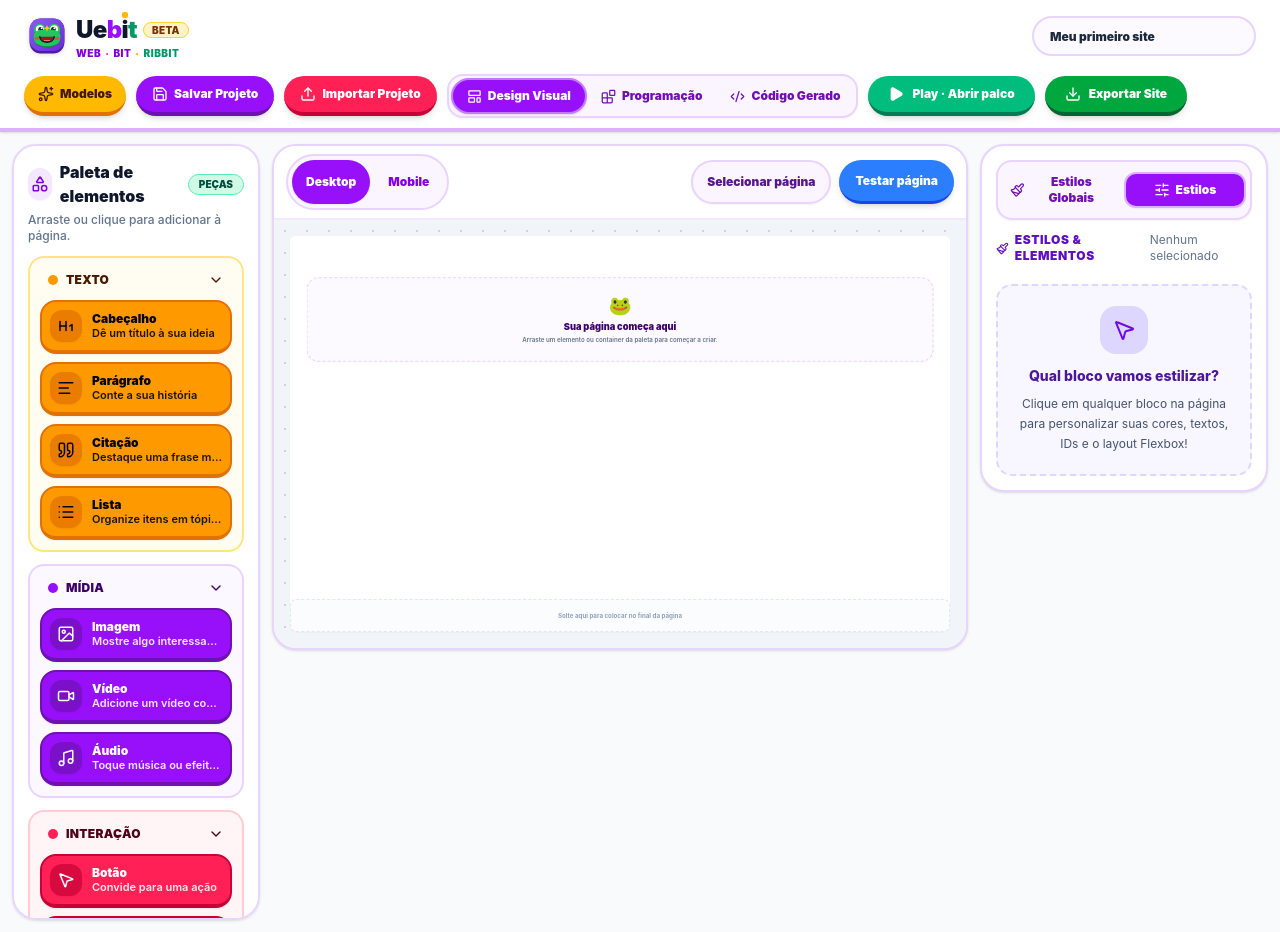
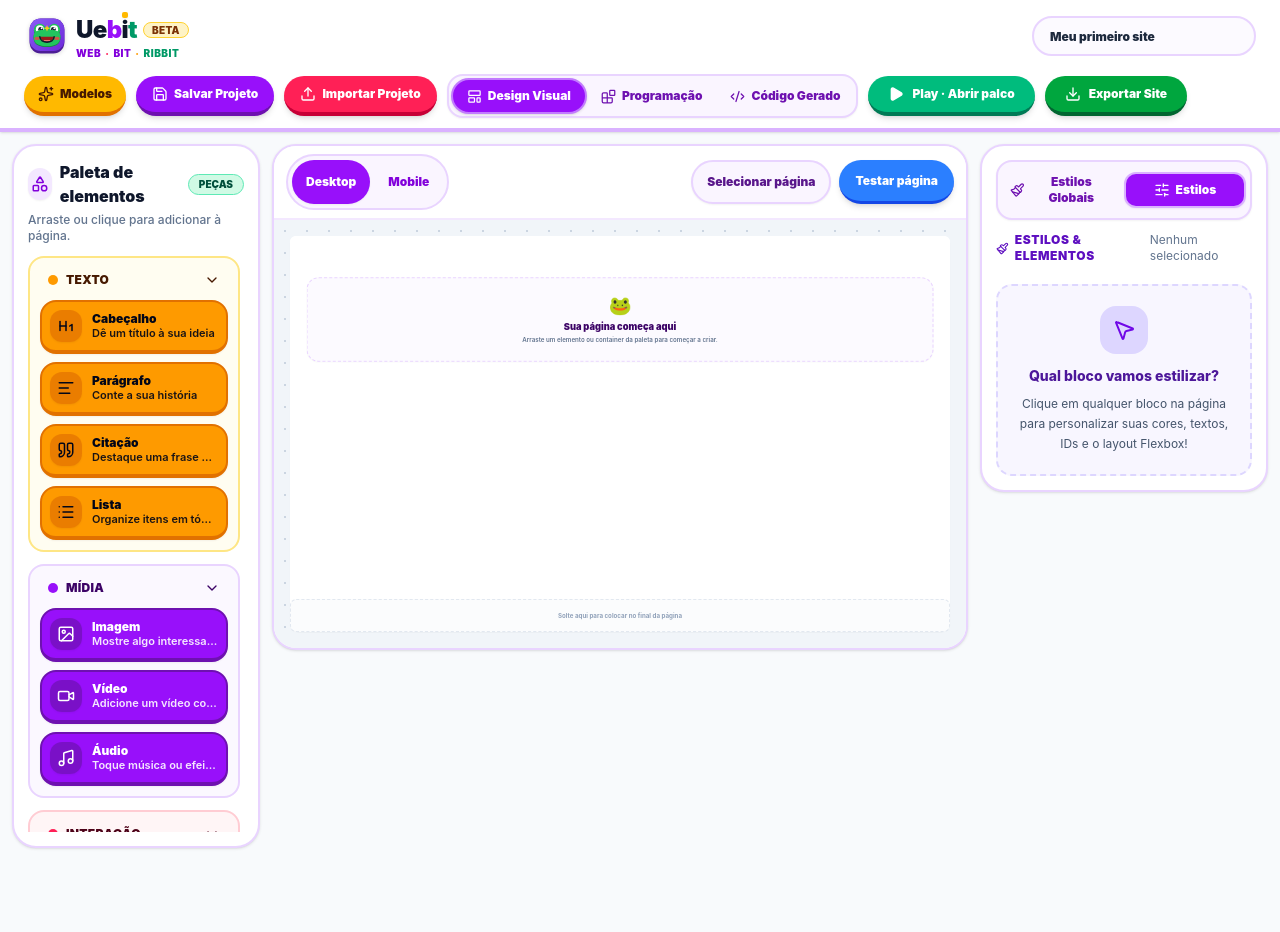
Before and after one commit to leomoreiraa/uebit, a React (Vite) app: page /editor in a window 1280 px wide. After the commit the page ends 860 px from the top, so only its background shows below. Built offline with nearby package versions, Linux system fonts and the light colour scheme.

Commit message:
fix(layout): fit left sidebar to viewport height without page overflow

```diff
--- a/src/components/PropertiesPanel.jsx
+++ b/src/components/PropertiesPanel.jsx
@@ -41,7 +41,7 @@ export default function PropertiesPanel({
   return (
     <aside
       aria-labelledby="panel-tab-heading"
-      className="flex min-w-0 flex-col rounded-3xl border-2 border-purple-200 bg-white p-3.5 shadow-sm md:col-start-2 xl:col-start-auto xl:sticky xl:top-3 xl:max-h-[calc(100dvh-7.5rem)] xl:overflow-y-auto"
+      className="flex min-w-0 flex-col rounded-3xl border-2 border-purple-200 bg-white p-3.5 shadow-sm md:col-start-2 xl:col-start-auto xl:sticky xl:top-3 xl:max-h-[calc(100dvh-6rem)] xl:overflow-y-auto"
     >
       {/* Tab Navigation */}
       <div
--- a/src/components/Sidebar.jsx
+++ b/src/components/Sidebar.jsx
@@ -124,9 +124,9 @@ export default function Sidebar({ disabled, onAddElement }) {
   return (
     <aside
       aria-labelledby="elements-heading"
-      className="flex min-w-0 flex-col rounded-3xl border-2 border-purple-200 bg-white p-3.5 shadow-sm md:sticky md:top-3 md:max-h-[calc(100dvh-1.5rem)] md:overflow-y-auto md:overscroll-y-contain"
+      className="flex min-w-0 flex-col rounded-3xl border-2 border-purple-200 bg-white p-3.5 shadow-sm max-md:max-h-[520px] md:sticky md:top-3 md:h-[calc(100dvh-6rem)] md:max-h-[calc(100dvh-6rem)] overflow-hidden"
     >
-      <div className="flex items-center justify-between gap-2">
+      <div className="flex shrink-0 items-center justify-between gap-2">
         <h2 id="elements-heading" className="flex items-center gap-2 text-base font-black text-slate-900">
           <span className="grid size-8 place-items-center rounded-xl bg-purple-100 text-purple-700 shadow-xs">
             <Shapes aria-hidden="true" size={18} />
@@ -137,10 +137,10 @@ export default function Sidebar({ disabled, onAddElement }) {
           Peças
         </span>
       </div>
-      <p className="mt-1 text-xs font-medium text-slate-500">Arraste ou clique para adicionar à página.</p>
+      <p className="mt-1 shrink-0 text-xs font-medium text-slate-500">Arraste ou clique para adicionar à página.</p>
 
       {/* Conjuntos de elementos coloridos nas 4 cores */}
-      <div className="mt-3 space-y-3">
+      <div className="mt-3 flex-1 min-h-0 space-y-3 overflow-y-auto overscroll-contain pr-1">
         {categories.map((category) => {
           const isCollapsed = Boolean(collapsed[category.id])
           const items = elementTypes.filter((element) => category.types.includes(element.type))
--- a/src/index.css
+++ b/src/index.css
@@ -177,3 +177,22 @@
   fill: #fff;
   font-family: var(--uebit-blocks-font);
 }
+
+/* Barra de rolagem discreta e suave para painéis laterais */
+aside, aside * {
+  scrollbar-width: thin;
+  scrollbar-color: #ddd6fe transparent;
+}
+aside *::-webkit-scrollbar {
+  width: 5px;
+}
+aside *::-webkit-scrollbar-track {
+  background: transparent;
+}
+aside *::-webkit-scrollbar-thumb {
+  background: #ddd6fe;
+  border-radius: 9999px;
+}
+aside *::-webkit-scrollbar-thumb:hover {
+  background: #a78bfa;
+}
```
